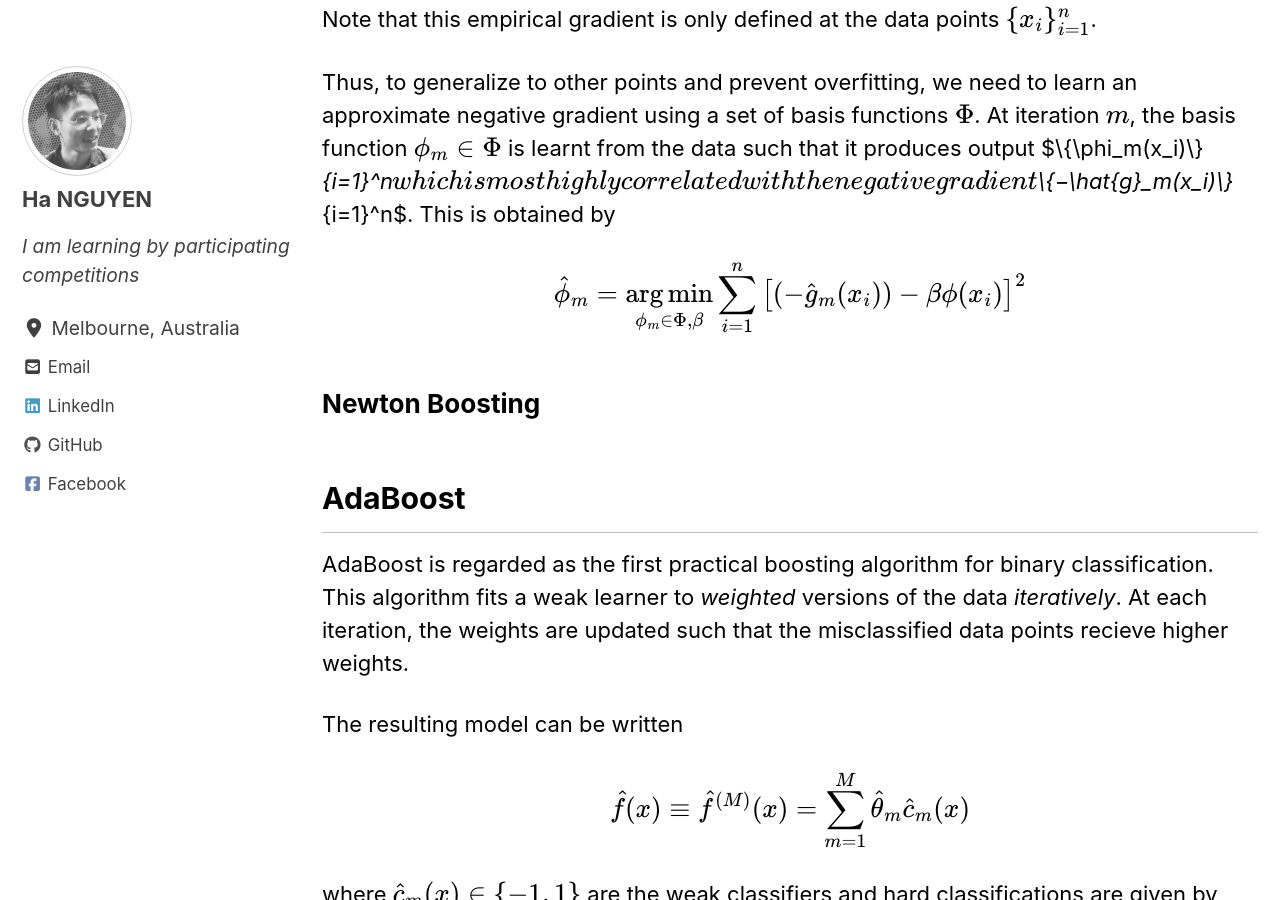
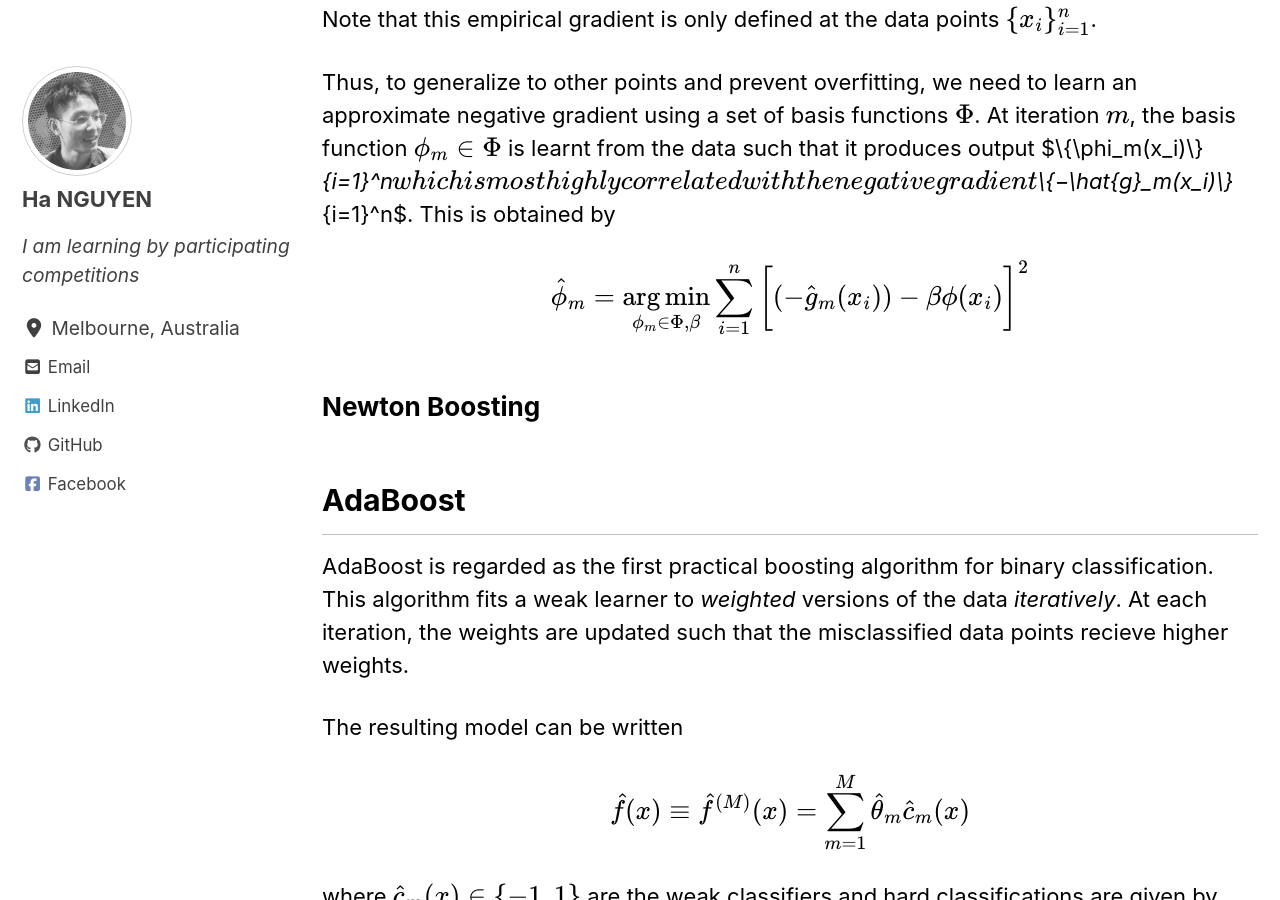
Before and after one commit to datasciblog/datasciblog.github.io, a Jekyll site: the page built from _posts/2020-02-26-tree-boosting-03.md, in a window 1280 px wide and 900 px high, scrolled down 11692 px. Built offline with Jekyll 4.4.1, drawn with Linux system fonts in a browser that asks for light colours; cached includes are drawn as plain includes; nearby versions of some CDN libraries; formulas are drawn with MathJax 3.

Commit message:
Update 2020-02-26-tree-boosting-03.md

```diff
--- a/_posts/2020-02-26-tree-boosting-03.md
+++ b/_posts/2020-02-26-tree-boosting-03.md
@@ -272,7 +272,7 @@ Note that this empirical gradient is only defined at the data points $ \\{ x_i \
 Thus, to generalize to other points and prevent overfitting, we need to learn an approximate negative gradient using a set of basis functions $\Phi$. At iteration $m$, the basis function $\phi_m \in \Phi$ is learnt from the data such that it produces output $\\{\phi_m(x_i)\\}_{i=1}^n$ which is most highly correlated with the negative gradient $\\{−\hat{g}_m(x_i)\\}_{i=1}^n$. This is obtained by
 
 $$\hat{\phi}_m = \underset{\phi_m \in \Phi, \beta}{\arg\min}
-\sum\limits_{i=1}^n \left[ (− \hat{g}_m(x_i)) − \beta \phi(x_i)\right]^2$$
+\sum\limits_{i=1}^n \bigg[ (− \hat{g}_m(x_i)) − \beta \phi(x_i)\bigg]^2$$
 
 ### Newton Boosting
 
```
